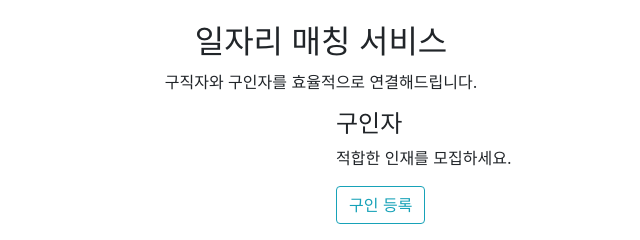
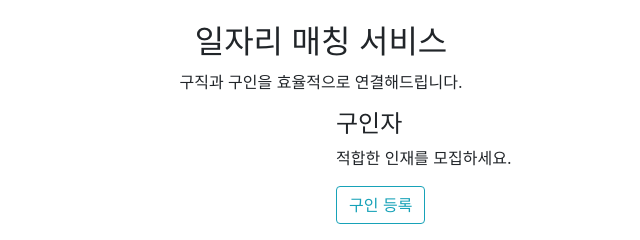
Before and after one commit to smiletully/webtest, a plain HTML site: page index.html in a window 1280 px wide. Shown: the part 410-650 px from the top of the page, 319-959 px from the left. Drawn offline with nearby package versions, Linux system fonts and the light colour scheme.

Commit message:
Update index.html

```diff
--- a/index.html
+++ b/index.html
@@ -41,7 +41,7 @@
   <!-- 일자리 매칭 섹션 -->
   <section id="jobs" class="container py-5">
     <h2 class="text-center">일자리 매칭 서비스</h2>
-    <p class="text-center">구직자와 구인자를 효율적으로 연결해드립니다.</p>
+    <p class="text-center">구직과 구인을 효율적으로 연결해드립니다.</p>
     <div class="row">
       <div class="col-md-6">
         <h4>구직자</h4>
```
